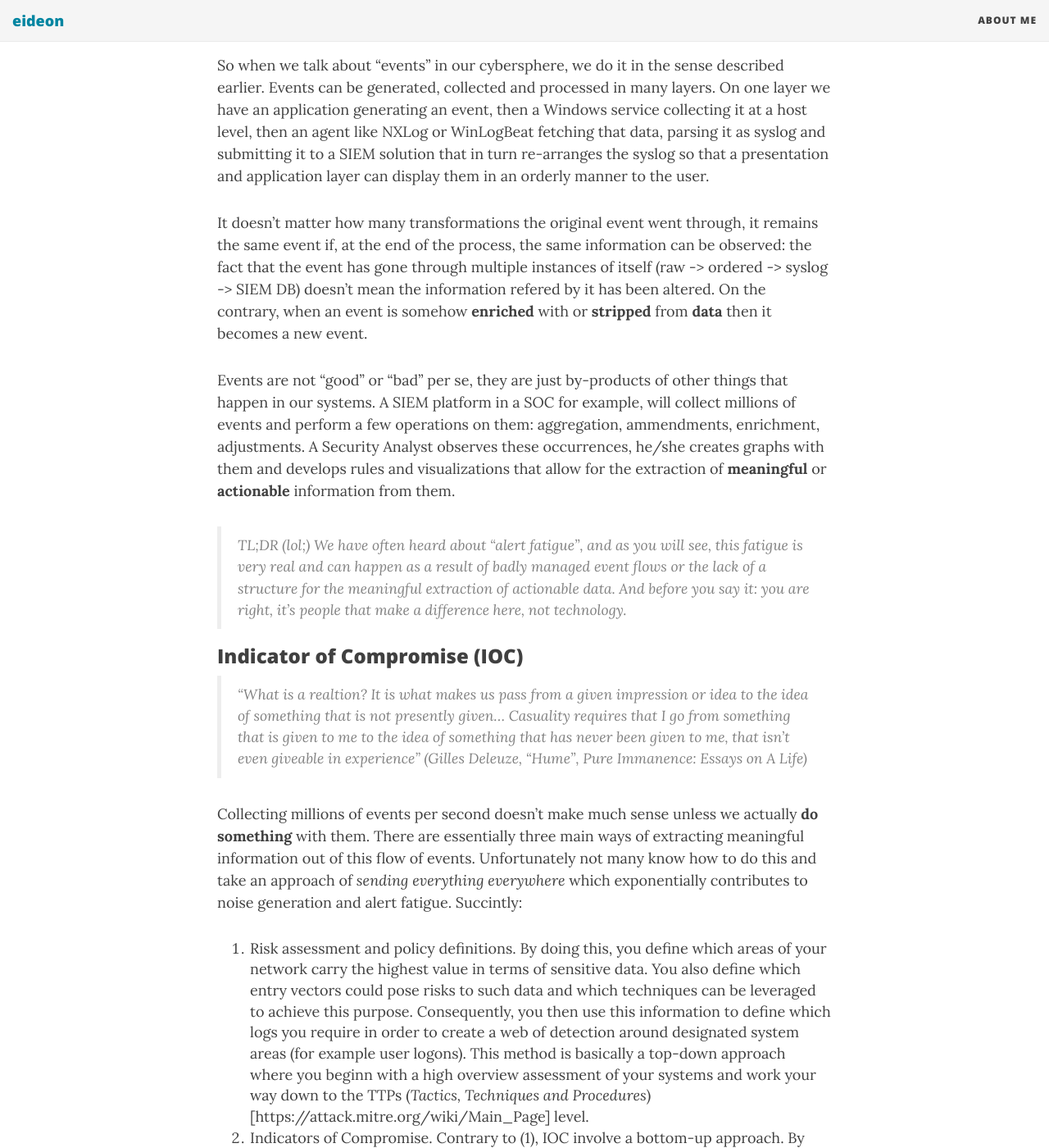
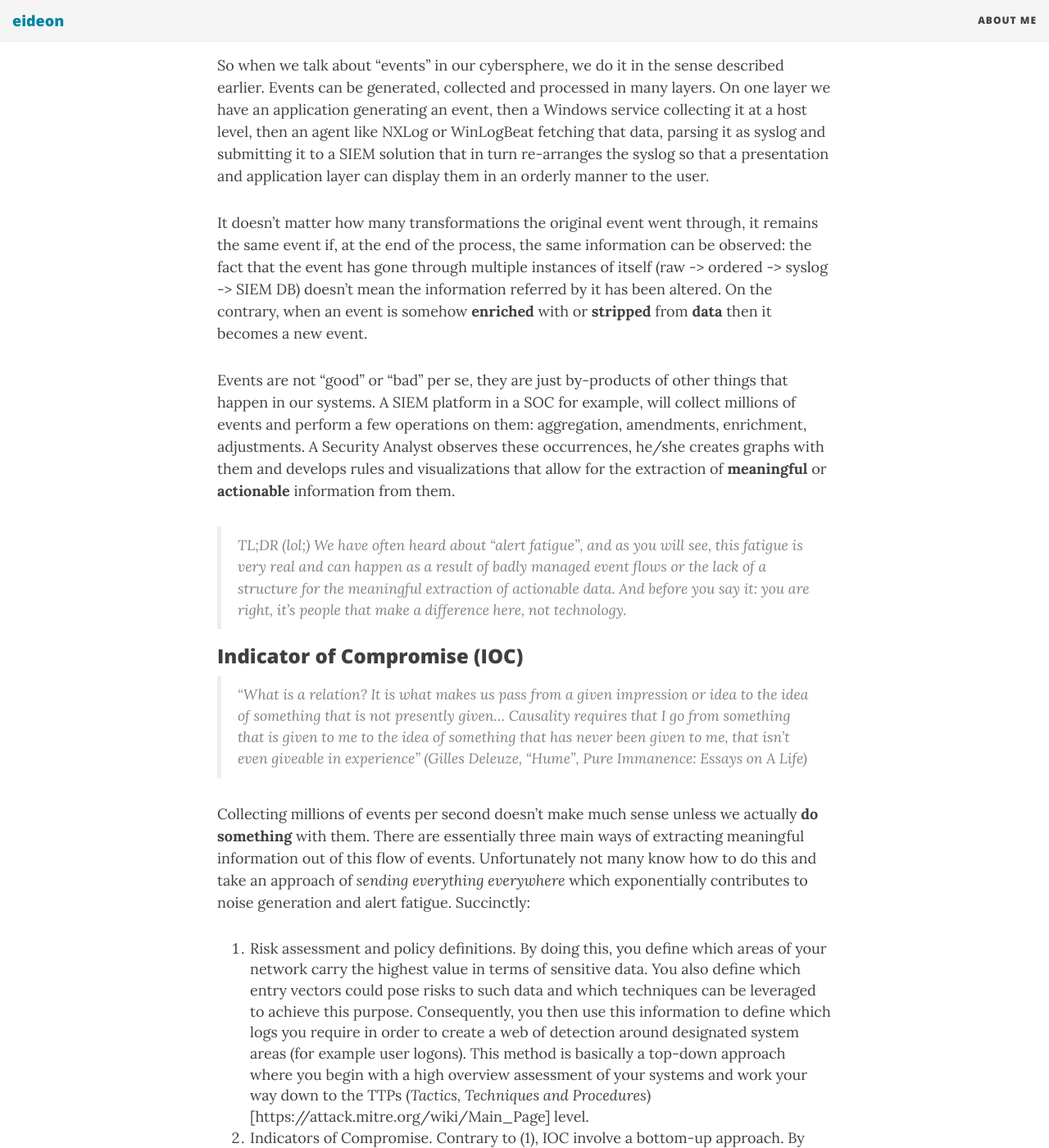
Before and after one commit to darkquasar/darkquasar.github.io, a Jekyll site: the page built from _posts/2017-10-15-THL02-Events_Threats_Incidents.md, in a window 1280 px wide and 1400 px high, scrolled down 2725 px. Shown: the whole window at 82% size. Built offline with Jekyll 4.4.1, drawn with Linux system fonts in a browser that asks for light colours; nearby versions of some CDN libraries; comment, search, counter and statistics services are not loaded; some of the changed text lies outside the part shown.

Commit message:
Update 2017-10-15-THL02-Events_Threats_Incidents.md

```diff
--- a/_posts/2017-10-15-THL02-Events_Threats_Incidents.md
+++ b/_posts/2017-10-15-THL02-Events_Threats_Incidents.md
@@ -49,29 +49,29 @@
 So when we talk about "events" in our cybersphere, we do it in the sense described earlier.
 Events can be generated, collected and processed in many layers. On one layer we have an application generating an event, then a Windows service collecting it at a host level, then an agent like NXLog or WinLogBeat fetching that data, parsing it as syslog and submitting it to a SIEM solution that in turn re-arranges the syslog so that a presentation and application layer can display them in an orderly manner to the user.
 
-It doesn't matter how many transformations the original event went through, it remains the same event if, at the end of the process, the same information can be observed: the fact that the event has gone through multiple instances of itself (raw -> ordered -> syslog -> SIEM DB) doesn't mean the information refered by it has been altered. On the contrary, when an event is somehow **enriched** with or **stripped** from **data** then it becomes a new event.
+It doesn't matter how many transformations the original event went through, it remains the same event if, at the end of the process, the same information can be observed: the fact that the event has gone through multiple instances of itself (raw -> ordered -> syslog -> SIEM DB) doesn't mean the information referred by it has been altered. On the contrary, when an event is somehow **enriched** with or **stripped** from **data** then it becomes a new event.
 
-Events are not "good" or "bad" per se, they are just by-products of other things that happen in our systems. A SIEM platform in a SOC for example, will collect millions of events and perform a few operations on them: aggregation, ammendments, enrichment, adjustments. A Security Analyst observes these occurrences, he/she creates graphs with them and develops rules and visualizations that allow for the extraction of **meaningful** or **actionable** information from them.
+Events are not "good" or "bad" per se, they are just by-products of other things that happen in our systems. A SIEM platform in a SOC for example, will collect millions of events and perform a few operations on them: aggregation, amendments, enrichment, adjustments. A Security Analyst observes these occurrences, he/she creates graphs with them and develops rules and visualizations that allow for the extraction of **meaningful** or **actionable** information from them.
 
 > TL;DR (*lol*;) We have often heard about "alert fatigue", and as you will see, this fatigue is very real and can happen as a result of badly managed event flows or the lack of a structure for the meaningful extraction of actionable data. And before you say it: you are right, it's people that make a difference here, not technology.
 
 ### Indicator of Compromise (IOC)
-> "What is a realtion? It is what makes us pass from a given impression or idea to the idea of something that is not presently given... Casuality requires that I go from something that is given to me to the idea of something that has never been given to me, that isn't even giveable in experience" (Gilles Deleuze, "Hume", Pure Immanence: Essays on A Life)
+> "What is a relation? It is what makes us pass from a given impression or idea to the idea of something that is not presently given... Causality requires that I go from something that is given to me to the idea of something that has never been given to me, that isn't even giveable in experience" (Gilles Deleuze, "Hume", Pure Immanence: Essays on A Life)
 
-Collecting millions of events per second doesn't make much sense unless we actually **do something** with them. There are essentially three main ways of extracting meaningful information out of this flow of events. Unfortunately not many know how to do this and take an approach of *sending everything everywhere* which exponentially contributes to noise generation and alert fatigue. Succintly:
+Collecting millions of events per second doesn't make much sense unless we actually **do something** with them. There are essentially three main ways of extracting meaningful information out of this flow of events. Unfortunately not many know how to do this and take an approach of *sending everything everywhere* which exponentially contributes to noise generation and alert fatigue. Succinctly:
 
-1. Risk assessment and policy definitions. By doing this, you define which areas of your network carry the highest value in terms of sensitive data. You also define which entry vectors could pose risks to such data and which techniques can be leveraged to achieve this purpose. Consequently, you then use this information to define which logs you require in order to create a web of detection around designated system areas (for example user logons). This method is basically a top-down approach where you beginn with a high overview assessment of your systems and work your way down to the TTPs (*Tactics, Techniques and Procedures*)[https://attack.mitre.org/wiki/Main_Page] level.
+1. Risk assessment and policy definitions. By doing this, you define which areas of your network carry the highest value in terms of sensitive data. You also define which entry vectors could pose risks to such data and which techniques can be leveraged to achieve this purpose. Consequently, you then use this information to define which logs you require in order to create a web of detection around designated system areas (for example user logons). This method is basically a top-down approach where you begin with a high overview assessment of your systems and work your way down to the TTPs (*Tactics, Techniques and Procedures*)[https://attack.mitre.org/wiki/Main_Page] level.
 2. Indicators of Compromise. Contrary to (1), IOC involve a bottom-up approach. By leveraging IOC, you begin with the study and definition of TTPs from the most granular perspective. This analysis is then organized in structured units that become your IOC: you apply them to SIEM, IPS/IDS, Firewalls, Proxys, EDR solutions, etc. When using this approach, you are only concerned with those events that carry the potential to trigger your previously defined IOC thus, everything else can be considered noise.
 3. Experience. Plain and simply. Hire a Security Analyst that *knows* this stuff, put this person to the task and you will see what I mean.
 
-So an IOC is a logical unit of conditions that, when applied to a flow of events, is able to single out a discrete series which indicates a threat or attack to the CIA of your systems' data. IOC can be simple like a single MD5 hash or complex like SIEM correlation rules matchin against dozens of conditions. IOC can be structured in a formal framework ((Open IOC)[http://www.openioc.org/], (STIX/TAXII)[https://securityintelligence.com/how-stix-taxii-and-cybox-can-help-with-standardizing-threat-information/], (SIGMA)[https://github.com/Neo23x0/sigma], (YARA)[https://github.com/VirusTotal/yara], (SNORT)[https://www.snort.org/], etc.) or contained within the logic of a security solution (different SIEM platforms come with their own internal IOC building layers for example).
+So an IOC is a logical unit of conditions that, when applied to a flow of events, is able to single out a discrete series which indicates a threat or attack to the CIA of your systems' data. IOC can be simple like a single MD5 hash or complex like SIEM correlation rules matching against dozens of conditions. IOC can be structured in a formal framework ((Open IOC)[http://www.openioc.org/], (STIX/TAXII)[https://securityintelligence.com/how-stix-taxii-and-cybox-can-help-with-standardizing-threat-information/], (SIGMA)[https://github.com/Neo23x0/sigma], (YARA)[https://github.com/VirusTotal/yara], (SNORT)[https://www.snort.org/], etc.) or contained within the logic of a security solution (different SIEM platforms come with their own internal IOC building layers for example).
 
 
 > An IOC is what defines which events constitute a threat or an attack. When an IOC conditions are met by an event, or series thereof, then an **alert** should be raised in your systems. However, take into consideration that **not every alert constitutes a security incident**
 
 If you wonder: wouldn't the best option be to take a combination approach of (1)(2)(3)? Well, despite *the right and balanced center* not always being the best answer for problems, in this case it is:
 
-> TIP: organize your logs and data sources in levels of relevance according to a centraly managed list of IOC. These IOC should have been, in turn, previously selected according to a detailed analysis of (a) your security controls in place and (b) the TTPs that you are most likely to encounter due to your security controls' gaps. Once you have your logs categorized into relevance levels, proceed to a selection of those essential and a small sub-set of those that are considered of 2nd or 3rd degree but that could prove useful in terms of contextual information, should a security incident happen.
+> TIP: organize your logs and data sources in levels of relevance according to a centrally managed list of IOC. These IOC should have been, in turn, previously selected according to a detailed analysis of (a) your security controls in place and (b) the TTPs that you are most likely to encounter due to your security controls' gaps. Once you have your logs categorized into relevance levels, proceed to a selection of those essential and a small sub-set of those that are considered of 2nd or 3rd degree but that could prove useful in terms of contextual information, should a security incident happen.
 
 So far, we've talked about events and IOCs, and we understand that their purpose is to provide visibility on the continuous alterations in the homeostasis of computing systems, such that activity patterns deemed threatening can be located, contained and any damage remediated. However, for **something** to happen at all after we successfully detect such damaging patterns, we need to define a new layer of systemic activity whose purpose is essentially *practical*. And so we flow naturally into incidents.
 
```
Also changed, not shown: other parts of _posts/2017-10-15-THL02-Events_Threats_Incidents.md (+5 -5 lines).
